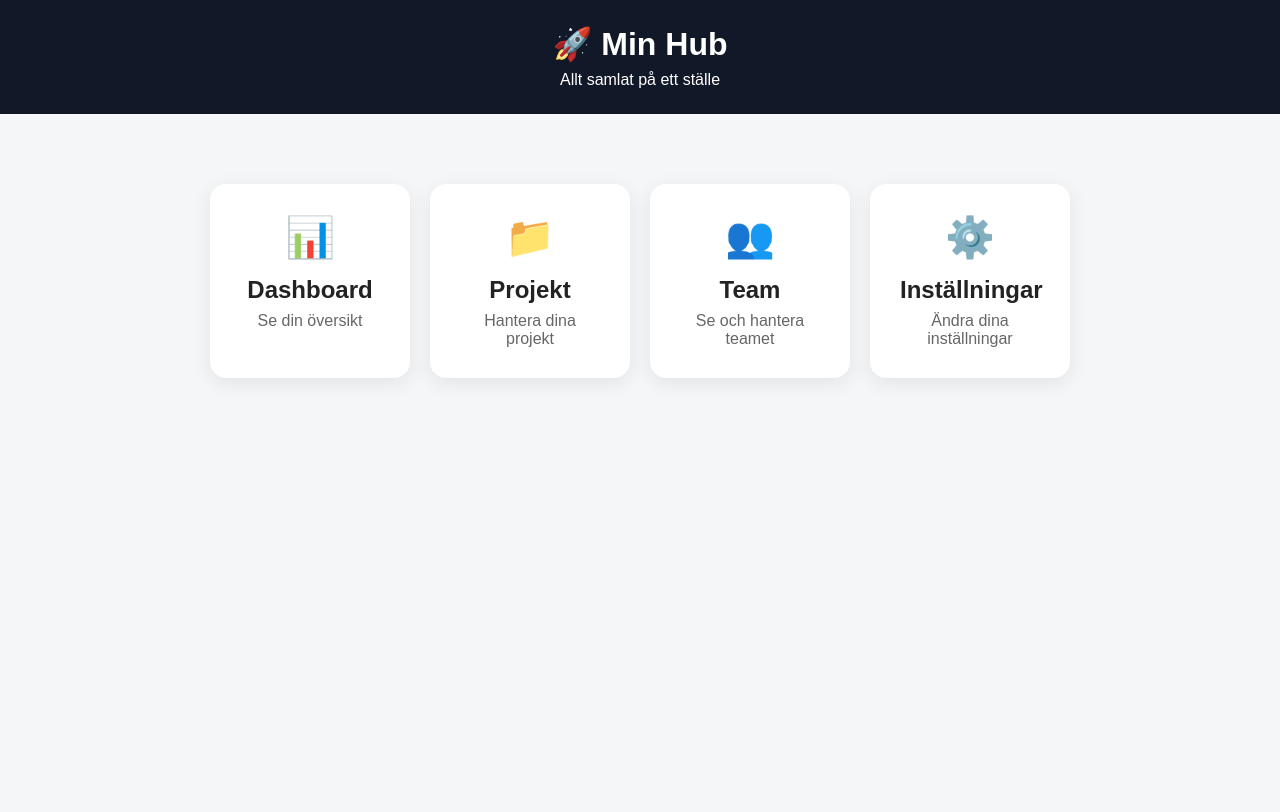
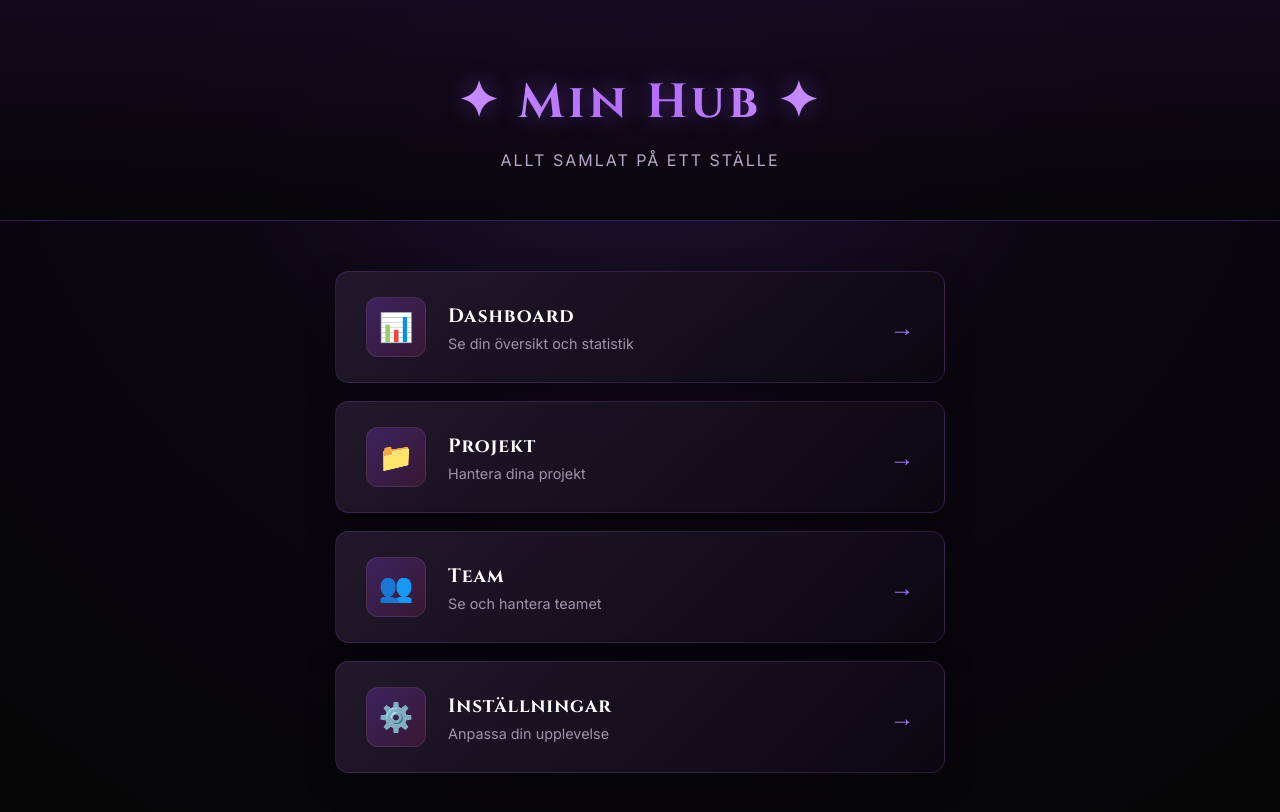
Before and after one commit to benjaminnb/Webbutv.-BNB, a plain HTML site: page index.html in a window 1280 px wide. Drawn offline with Linux system fonts and the light colour scheme.

Commit message:
Revamp index.html with new styles and content
Updated styles and content in index.html for improved aesthetics and user experience.

```diff
--- a/index.html
+++ b/index.html
@@ -3,8 +3,14 @@
 <head>
   <meta charset="UTF-8">
   <meta name="viewport" content="width=device-width, initial-scale=1.0">
+
   <title>Min Hub</title>
+
+  <!-- Gotisk / modern font -->
+  <link href="https://fonts.googleapis.com/css2?family=Cinzel:wght@500;600;700&family=Inter:wght@400;500;600&display=swap" rel="stylesheet">
+
   <style>
+
     * {
       box-sizing: border-box;
       margin: 0;
@@ -12,100 +18,320 @@
     }
 
     body {
-      font-family: Arial, sans-serif;
-      background: #f4f6f8;
-      color: #222;
+      font-family: "Inter", sans-serif;
+      background:
+        radial-gradient(circle at top, #25143d 0%, #0b0710 45%, #050505 100%);
+      color: #ffffff;
+      min-height: 100vh;
     }
 
+    /* HEADER */
+
     header {
-      background: #111827;
-      color: white;
-      padding: 25px;
+      padding: 70px 20px 50px;
       text-align: center;
+      border-bottom: 1px solid rgba(150, 80, 255, 0.25);
+      background:
+        linear-gradient(
+          to bottom,
+          rgba(20, 10, 30, 0.9),
+          rgba(5, 5, 5, 0.8)
+        );
     }
 
     header h1 {
-      margin-bottom: 8px;
+      font-family: "Cinzel", serif;
+      font-size: 3rem;
+      letter-spacing: 4px;
+      margin-bottom: 15px;
+
+      background: linear-gradient(90deg, #ffffff, #b56cff, #ffffff);
+      -webkit-background-clip: text;
+      -webkit-text-fill-color: transparent;
+
+      text-shadow: 0 0 25px rgba(170, 80, 255, 0.4);
     }
 
+    header p {
+      color: #b8a8c9;
+      font-size: 1rem;
+      letter-spacing: 2px;
+      text-transform: uppercase;
+    }
+
+
+    /* HUB */
+
     .hub {
-      max-width: 900px;
-      margin: 50px auto;
-      padding: 20px;
+      max-width: 650px;
+      margin: auto;
+      padding: 50px 20px;
     }
 
     .hub-grid {
-      display: grid;
-      grid-template-columns: repeat(auto-fit, minmax(200px, 1fr));
-      gap: 20px;
+      display: flex;
+      flex-direction: column;
+      gap: 18px;
     }
 
+
+    /* KNAPPAR */
+
     .card {
-      background: white;
-      padding: 30px;
-      border-radius: 16px;
-      text-align: center;
+      position: relative;
+
+      display: flex;
+      align-items: center;
+
+      gap: 22px;
+
+      padding: 25px 30px;
+
+      background:
+        linear-gradient(
+          135deg,
+          rgba(35, 25, 45, 0.95),
+          rgba(12, 8, 18, 0.95)
+        );
+
+      border: 1px solid rgba(180, 100, 255, 0.18);
+
+      border-radius: 14px;
+
       text-decoration: none;
-      color: #222;
-      box-shadow: 0 5px 20px rgba(0,0,0,0.08);
-      transition: 0.2s;
+      color: white;
+
+      box-shadow:
+        0 10px 30px rgba(0, 0, 0, 0.35);
+
+      overflow: hidden;
+
+      transition:
+        transform 0.25s ease,
+        border 0.25s ease,
+        box-shadow 0.25s ease;
     }
 
-    .card:hover {
-      transform: translateY(-5px);
-      box-shadow: 0 10px 25px rgba(0,0,0,0.12);
+
+    /* Lila glöd vid hover */
+
+    .card::before {
+      content: "";
+
+      position: absolute;
+
+      left: 0;
+      top: 0;
+
+      width: 4px;
+      height: 100%;
+
+      background: linear-gradient(
+        to bottom,
+        #8f3cff,
+        #ff4f9a
+      );
+
+      opacity: 0;
+
+      transition: 0.25s;
     }
 
+
+    .card:hover {
+      transform: translateX(10px);
+
+      border-color: rgba(190, 100, 255, 0.6);
+
+      box-shadow:
+        0 15px 40px rgba(110, 40, 180, 0.25);
+    }
+
+
+    .card:hover::before {
+      opacity: 1;
+    }
+
+
+    /* IKON */
+
     .icon {
-      font-size: 40px;
-      margin-bottom: 15px;
+      min-width: 60px;
+      height: 60px;
+
+      display: flex;
+      align-items: center;
+      justify-content: center;
+
+      font-size: 28px;
+
+      background:
+        linear-gradient(
+          135deg,
+          rgba(150, 70, 255, 0.25),
+          rgba(255, 60, 150, 0.12)
+        );
+
+      border-radius: 12px;
+
+      border: 1px solid rgba(255, 255, 255, 0.08);
+    }
+
+
+    /* TEXT */
+
+    .card-content {
+      flex: 1;
     }
 
     .card h2 {
-      margin-bottom: 8px;
+      font-family: "Cinzel", serif;
+
+      font-size: 1.2rem;
+
+      letter-spacing: 1px;
+
+      margin-bottom: 6px;
     }
 
     .card p {
-      color: #666;
+      color: #9f94aa;
+      font-size: 0.9rem;
     }
+
+
+    /* PIL */
+
+    .arrow {
+      font-size: 24px;
+      color: #a970ff;
+
+      transition: transform 0.25s ease;
+    }
+
+    .card:hover .arrow {
+      transform: translateX(5px);
+    }
+
+
+    /* MOBIL */
+
+    @media (max-width: 600px) {
+
+      header h1 {
+        font-size: 2.2rem;
+      }
+
+      .card {
+        padding: 20px;
+      }
+
+      .icon {
+        min-width: 50px;
+        height: 50px;
+        font-size: 24px;
+      }
+
+      .card h2 {
+        font-size: 1rem;
+      }
+
+    }
+
   </style>
 </head>
+
 
 <body>
 
   <header>
-    <h1>🚀 Min Hub</h1>
+    <h1>✦ Min Hub ✦</h1>
     <p>Allt samlat på ett ställe</p>
   </header>
 
+
   <main class="hub">
+
     <div class="hub-grid">
 
+
       <a href="#" class="card">
-        <div class="icon">📊</div>
-        <h2>Dashboard</h2>
-        <p>Se din översikt</p>
+
+        <div class="icon">
+          📊
+        </div>
+
+        <div class="card-content">
+          <h2>Dashboard</h2>
+          <p>Se din översikt och statistik</p>
+        </div>
+
+        <div class="arrow">
+          →
+        </div>
+
       </a>
 
+
+
       <a href="#" class="card">
-        <div class="icon">📁</div>
-        <h2>Projekt</h2>
-        <p>Hantera dina projekt</p>
+
+        <div class="icon">
+          📁
+        </div>
+
+        <div class="card-content">
+          <h2>Projekt</h2>
+          <p>Hantera dina projekt</p>
+        </div>
+
+        <div class="arrow">
+          →
+        </div>
+
       </a>
 
+
+
       <a href="#" class="card">
-        <div class="icon">👥</div>
-        <h2>Team</h2>
-        <p>Se och hantera teamet</p>
+
+        <div class="icon">
+          👥
+        </div>
+
+        <div class="card-content">
+          <h2>Team</h2>
+          <p>Se och hantera teamet</p>
+        </div>
+
+        <div class="arrow">
+          →
+        </div>
+
       </a>
 
+
+
       <a href="#" class="card">
-        <div class="icon">⚙️</div>
-        <h2>Inställningar</h2>
-        <p>Ändra dina inställningar</p>
+
+        <div class="icon">
+          ⚙️
+        </div>
+
+        <div class="card-content">
+          <h2>Inställningar</h2>
+          <p>Anpassa din upplevelse</p>
+        </div>
+
+        <div class="arrow">
+          →
+        </div>
+
       </a>
 
+
     </div>
+
   </main>
 
 </body>
```
